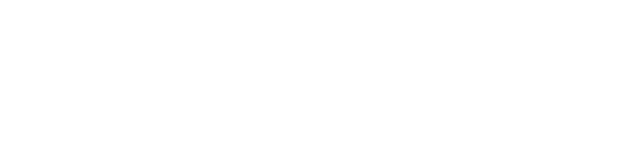
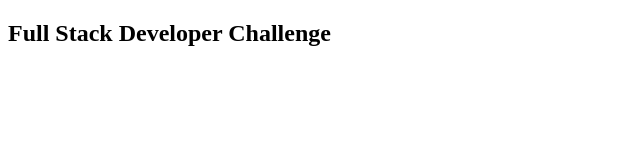
Before and after one commit to Camiverry/Full-stack-developer-challenge, a plain HTML site: page index.html in a window 1280 px wide. Shown: the whole page, without its empty margins (0-640 px from the left). Drawn offline with Linux system fonts and the light colour scheme.

Commit message:
Add branch feature1

```diff
--- a/index.html
+++ b/index.html
@@ -6,6 +6,6 @@
   <title>Full Stack Developer Challenge</title>
 </head>
 <body>
-
+  <h2>Full Stack Developer Challenge</h2>
 </body>
 </html>
```
